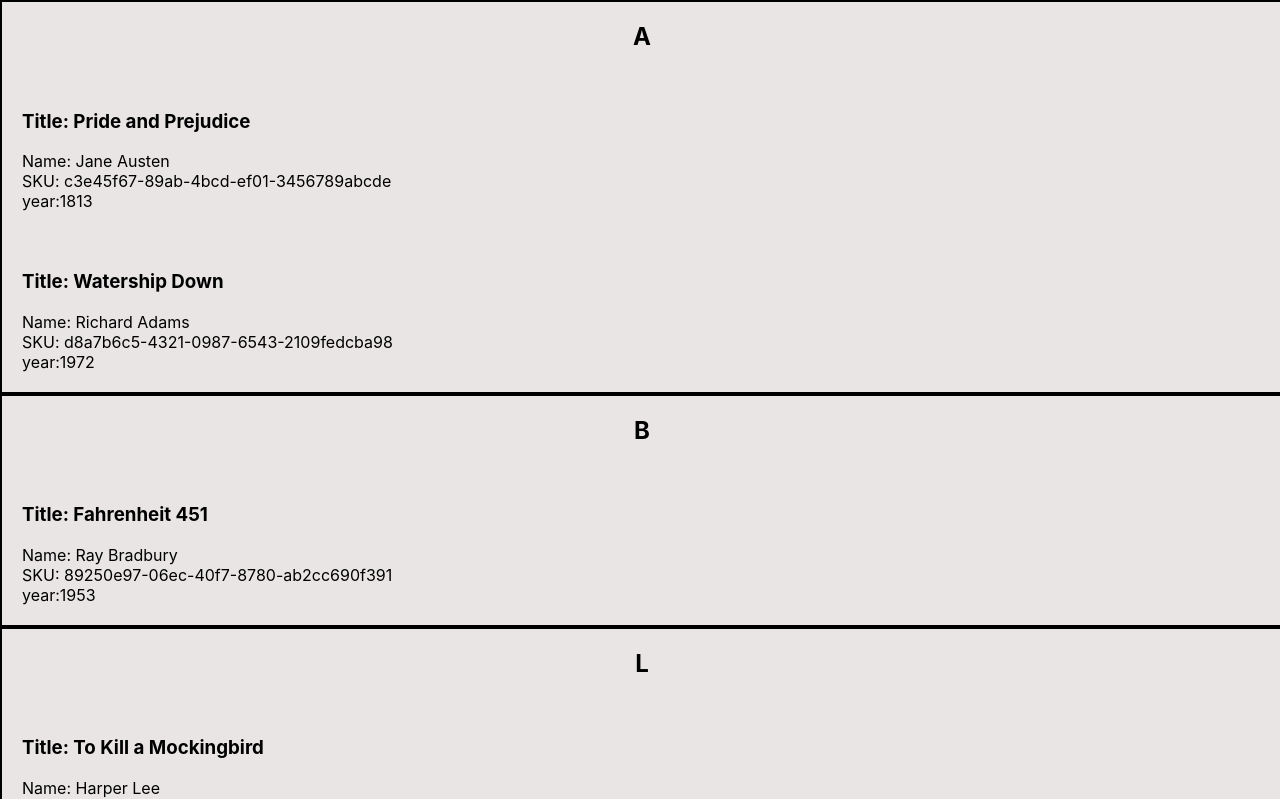
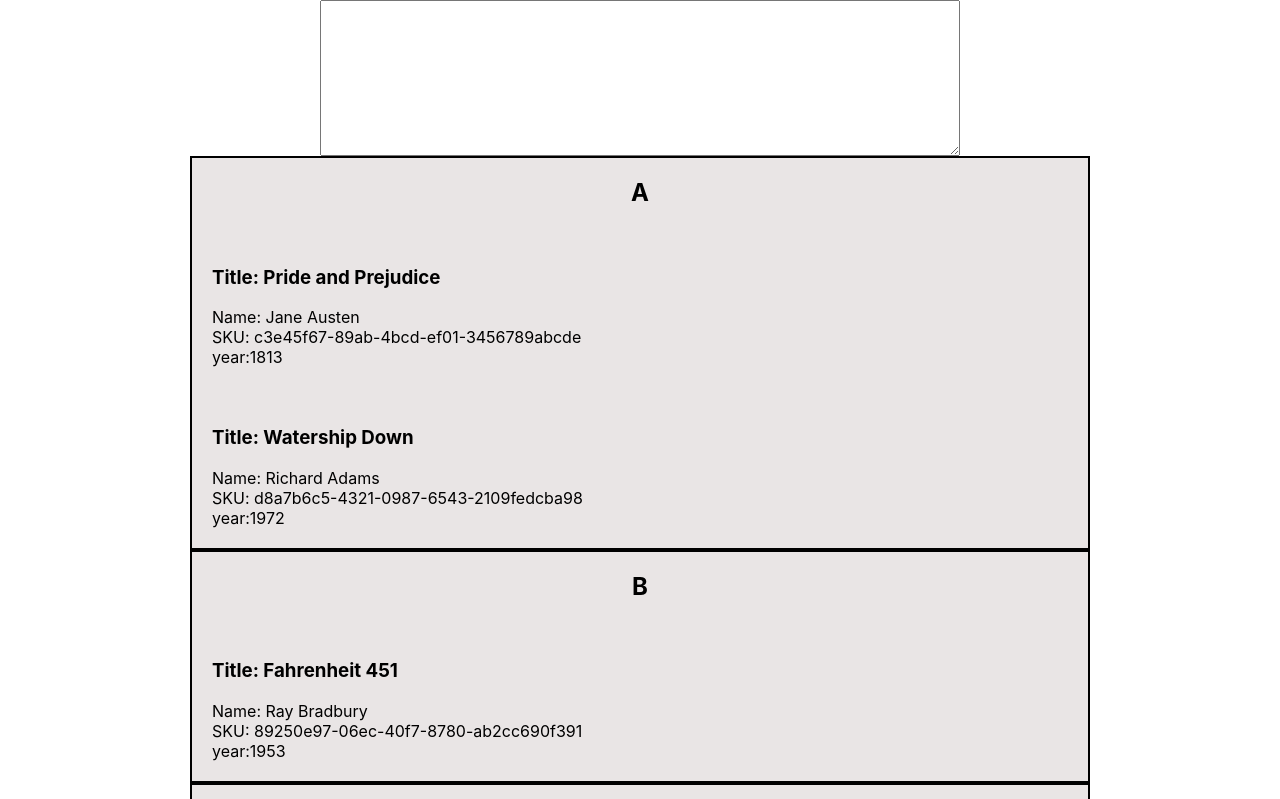
Before and after one commit to rogerprz/react-typescript, a React (Create React App) app: page / in a window 1280 px wide. Shown: the top 799 px of the page. Built offline with nearby package versions, Linux system fonts and the light colour scheme.

Commit message:
add sections

```diff
--- a/src/App.tsx
+++ b/src/App.tsx
@@ -1,6 +1,7 @@
 import React, { useEffect, useState } from "react";
 import "./App.css";
 import { Book, IBook } from "./Book";
+import { BookForm } from "./BookForm";
 
 interface IBookList {
   [key: string]: IBook[];
@@ -20,7 +21,7 @@ function App() {
   const DisplayBooks = () => {
     if (!books) return null;
     return (
-      <>
+      <section className="books-container">
         {Object.entries(books).map((bookData: any) => {
           const [letter, bookArr] = bookData;
           return (
@@ -34,11 +35,12 @@ function App() {
             </section>
           );
         })}
-      </>
+      </section>
     );
   };
   return (
     <div className="App">
+      <BookForm />
       <DisplayBooks />
     </div>
   );
```
